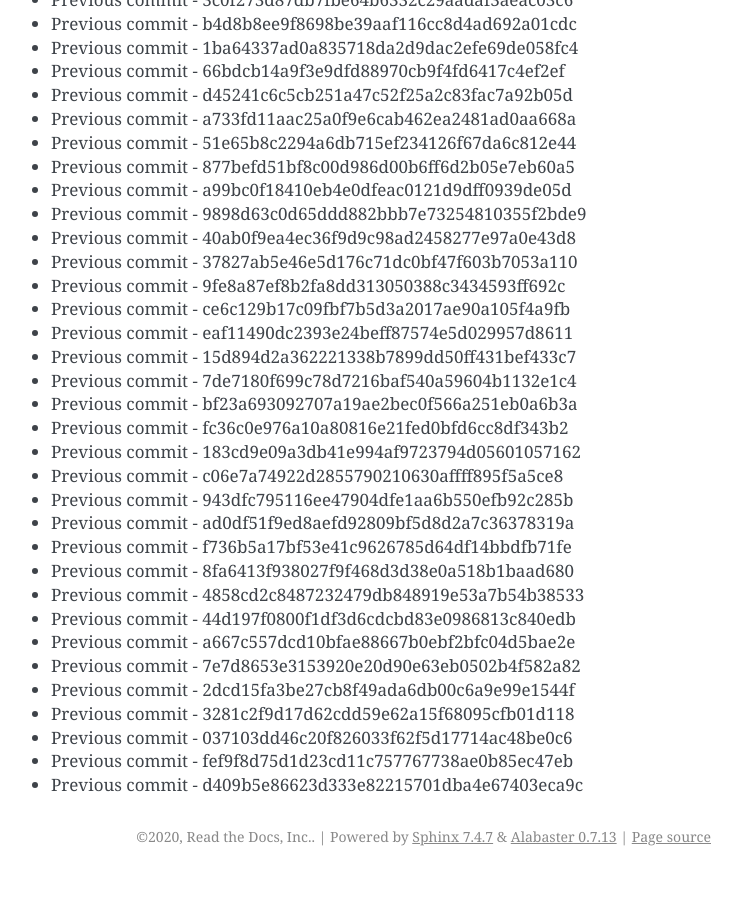
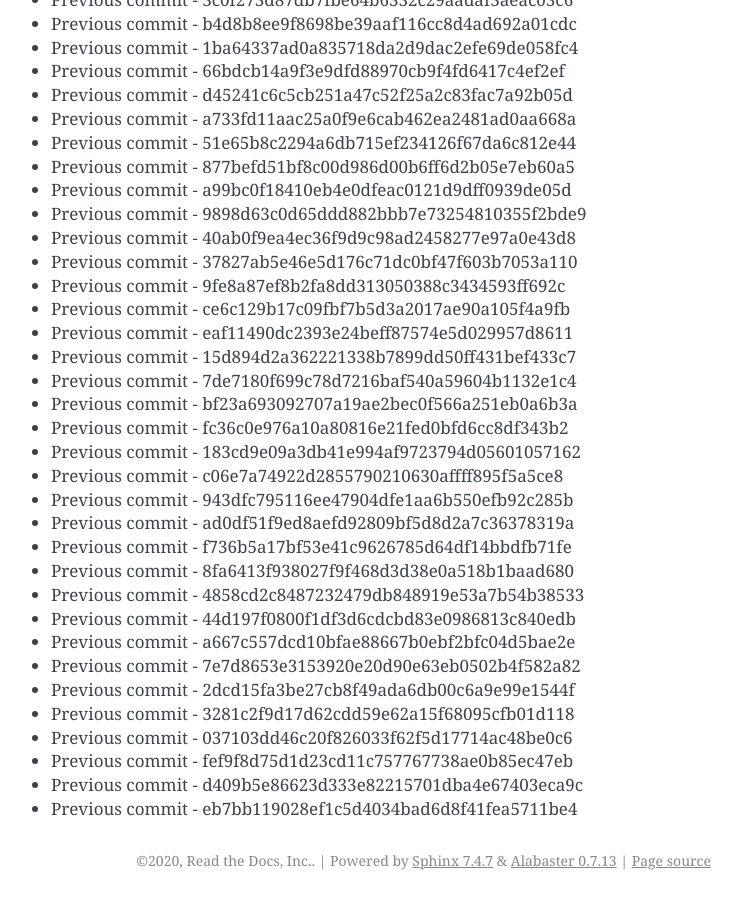
Before and after one commit to readthedocs/rtd-git-stresstest, a Sphinx documentation site: the page built from docs/updates.rst, in a window 1280 px wide and 900 px high, scrolled down 101126 px. Shown: the whole window, without its empty margins (399-1141 px from the left). Built offline with Sphinx 7.4.7, drawn with Linux system fonts in a browser that asks for light colours; before the commit the page ends 102002 px from its top, so only the background shows below that.

Commit message:
Generating commit from previous: eb7bb119028ef1c5d4034bad6d8f41fea5711be4

```diff
--- a/docs/updates.rst
+++ b/docs/updates.rst
@@ -4281,3 +4281,4 @@ It can be tested for any performance characteristics.
 * Previous commit - 037103dd46c20f826033f62f5d17714ac48be0c6
 * Previous commit - fef9f8d75d1d23cd11c757767738ae0b85ec47eb
 * Previous commit - d409b5e86623d333e82215701dba4e67403eca9c
+* Previous commit - eb7bb119028ef1c5d4034bad6d8f41fea5711be4
```
